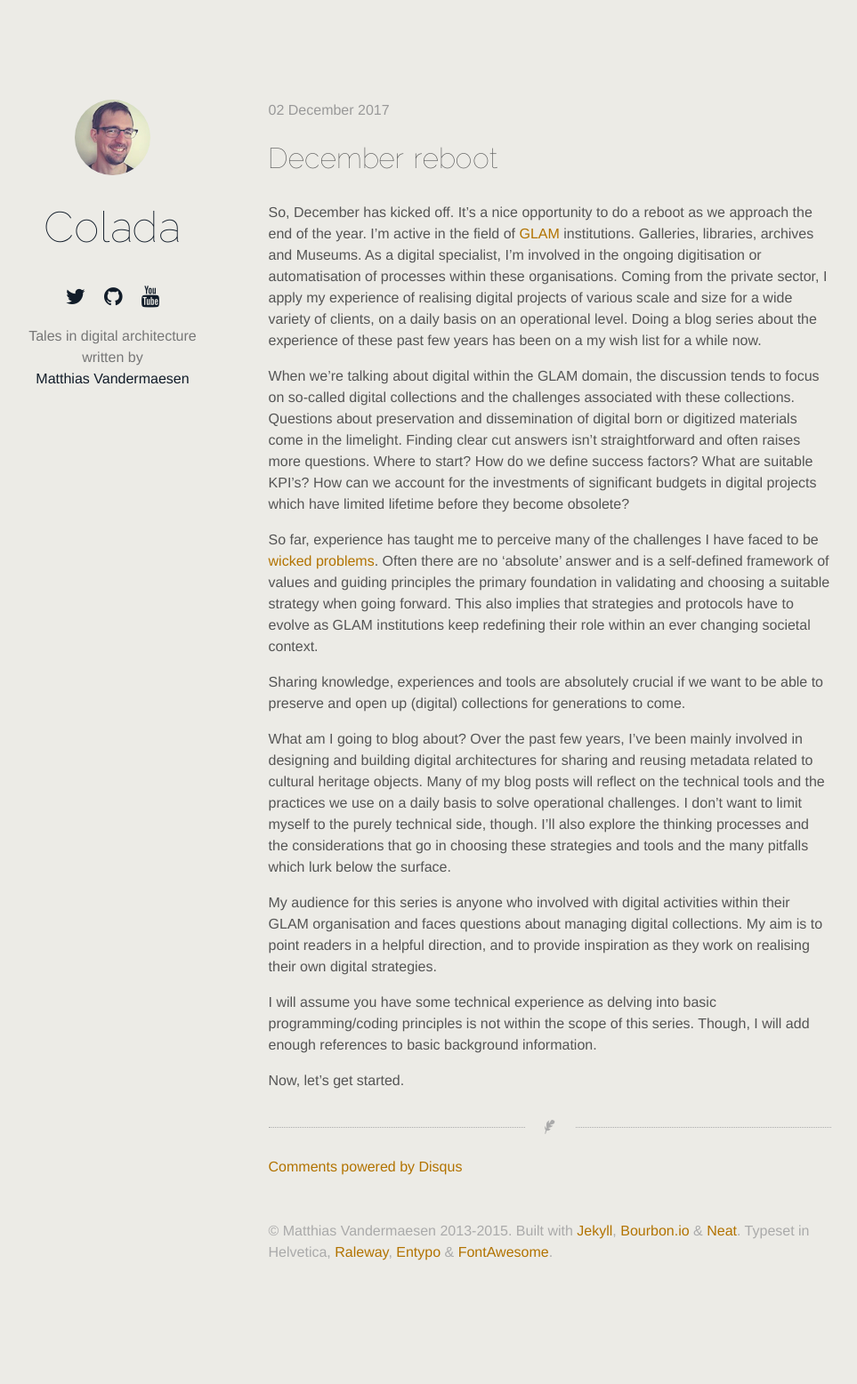
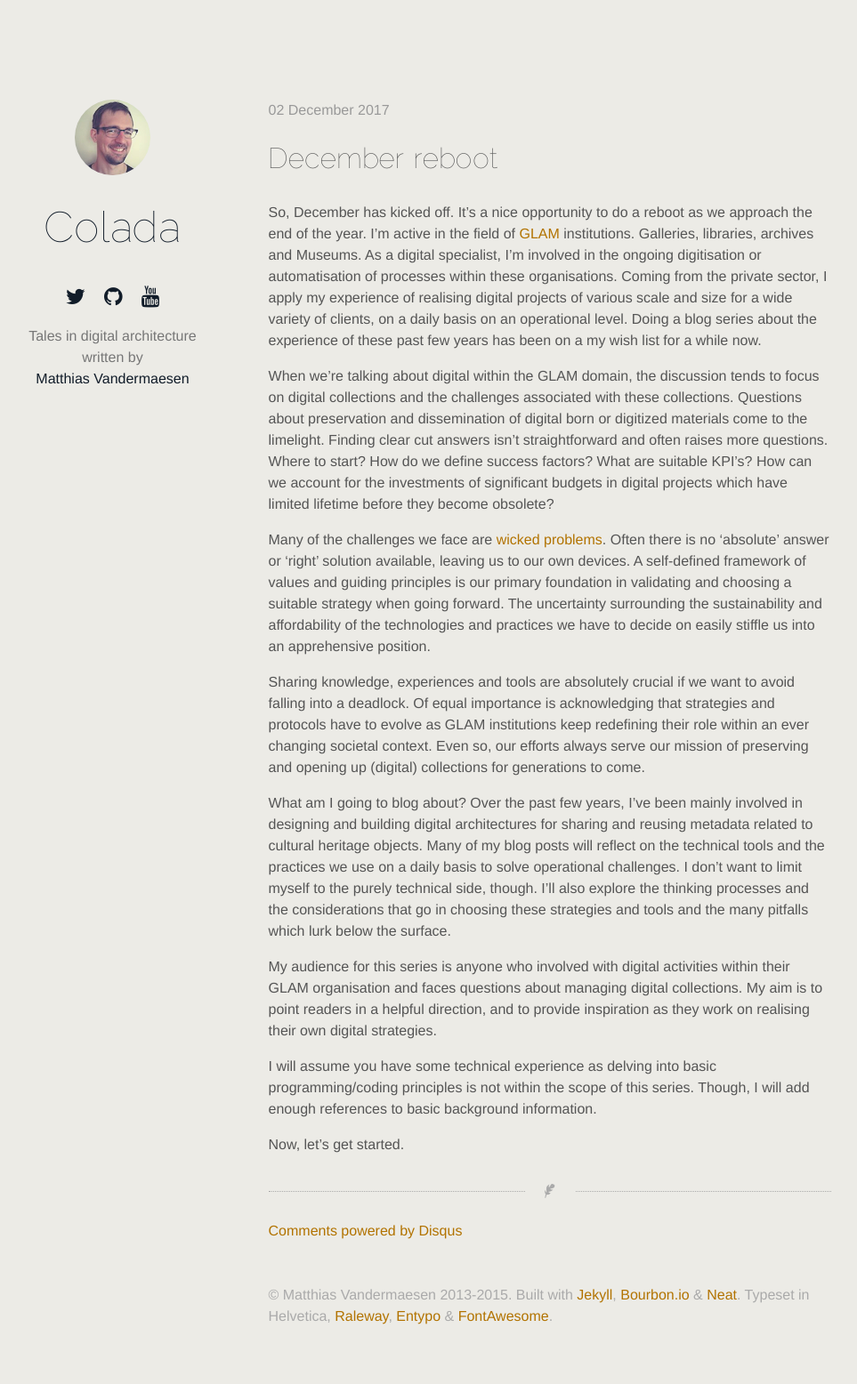
Before and after one commit to netsensei/colada, a Jekyll site: the page built from _posts/2017-12-02-december-reboot.markdown, in a window 1280 px wide. Shown: the whole page at 89% size, without its empty margins (42-1005 px from the left). Built offline with Jekyll 4.4.1, drawn with Linux system fonts in a browser that asks for light colours; some web fonts are replaced; comment, search, counter and statistics services are not loaded; before the commit the page ends 1484 px from its top, so only the background shows below that.

Commit message:
Changed: amended blog post with more content.

```diff
--- a/_posts/2017-12-02-december-reboot.markdown
+++ b/_posts/2017-12-02-december-reboot.markdown
@@ -16,24 +16,28 @@ blog series about the experience of these past few years has been on a my wish
 list for a while now.
 
 When we're talking about digital within the GLAM domain, the discussion tends
-to focus on so-called digital collections and the challenges associated with
-these collections. Questions about preservation and dissemination of digital
-born or digitized materials come in the limelight. Finding clear cut answers
+to focus on digital collections and the challenges associated with these
+collections. Questions about preservation and dissemination of digital
+born or digitized materials come to the limelight. Finding clear cut answers
 isn't straightforward and often raises more questions. Where to start? How do
 we define success factors? What are suitable KPI's? How can we account for the
 investments of significant budgets in digital projects which have limited
 lifetime before they become obsolete?
 
-So far, experience has taught me to perceive many of the challenges I have
-faced to be [wicked problems](https://en.wikipedia.org/wiki/Wicked_problem).
-Often there are no 'absolute' answer and is a self-defined framework of values
-and guiding principles the primary foundation in validating and choosing a
-suitable strategy when going forward. This also implies that strategies and
-protocols have to evolve as GLAM institutions keep redefining their role within
-an ever changing societal context.
+Many of the challenges we face are [wicked problems](https://en.wikipedia.org/wiki/Wicked_problem).
+Often there is no 'absolute' answer or 'right' solution available, leaving us
+to our own devices. A self-defined framework of values and guiding principles
+is our primary foundation in validating and choosing a suitable strategy when
+going forward. The uncertainty surrounding the sustainability and affordability
+of the technologies and practices we have to decide on easily stiffle us into
+an apprehensive position.
 
 Sharing knowledge, experiences and tools are absolutely crucial if we want to
-be able to preserve and open up (digital) collections for generations to come.
+avoid falling into a deadlock. Of equal importance is acknowledging that
+strategies and protocols have to evolve as GLAM institutions keep redefining
+their role within an ever changing societal context. Even so, our efforts
+always serve our mission of preserving and opening up (digital) collections for
+generations to come.
 
 What am I going to blog about? Over the past few years, I've been mainly
 involved in designing and building digital architectures for sharing and
```
